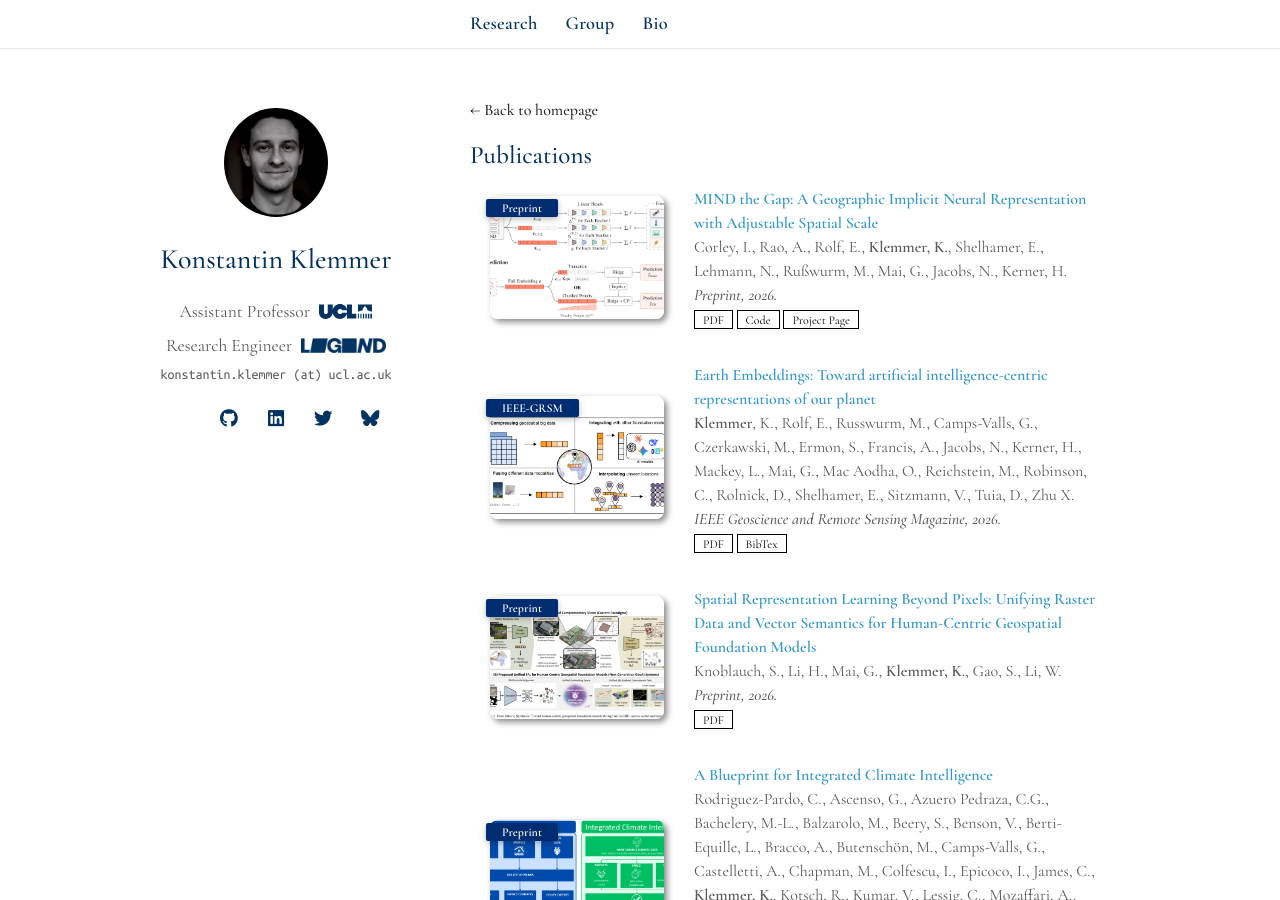
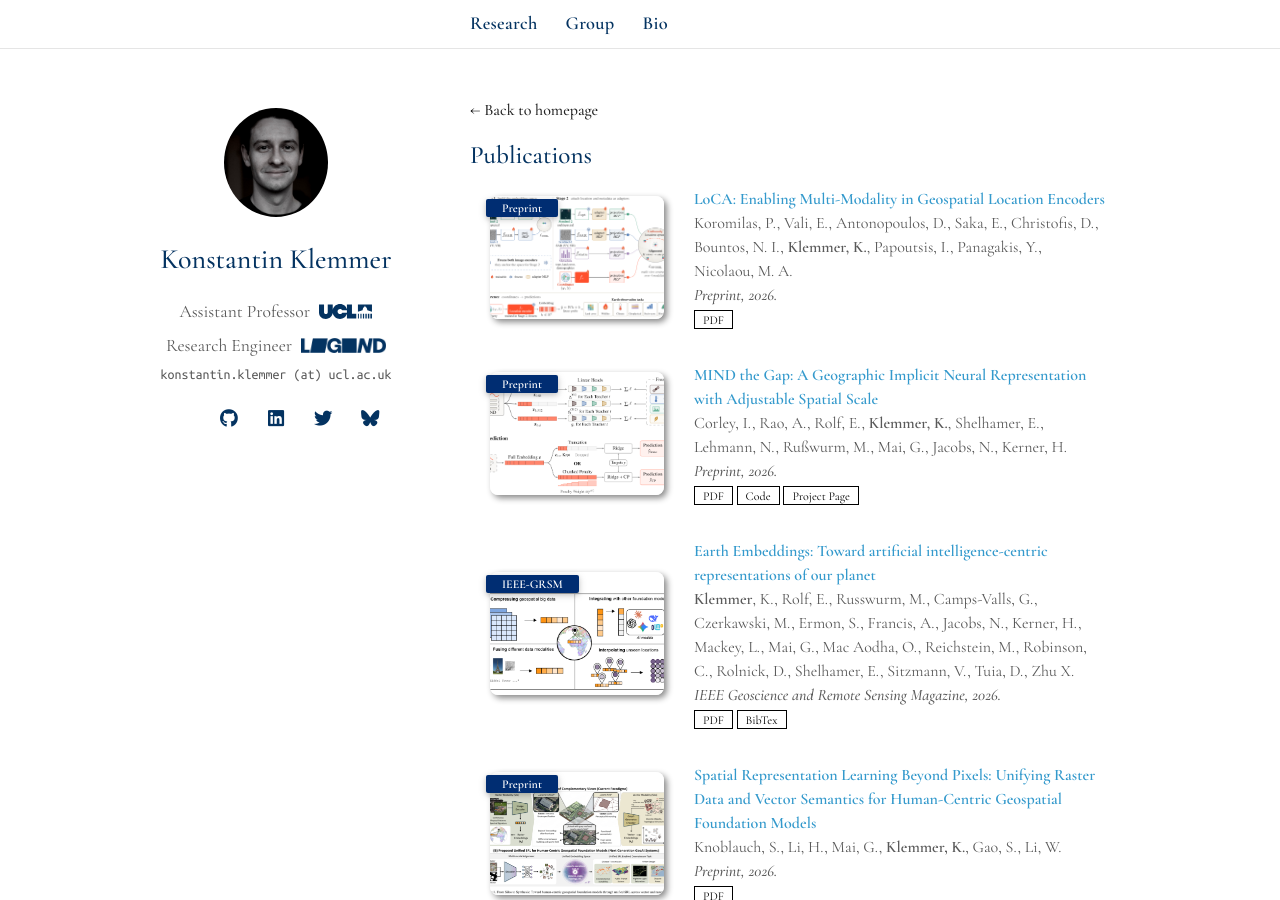
Before and after one commit to konstantinklemmer/konstantinklemmer.github.io, a Jekyll site: the page built from publications.md, in a window 1280 px wide and 900 px high. Built offline with Jekyll 4.4.1, drawn with Linux system fonts in a browser that asks for light colours; a style sheet for code colours, icons or effects is not loaded.

Commit message:
docs(content): add LoCA preprint to publications and news
Co-Authored-By: Claude Opus 5.5 <noreply@anthropic.com>

```diff
--- a/_data/news.yml
+++ b/_data/news.yml
@@ -1,4 +1,8 @@
 items:
+
+  - date: "23/10/2026"
+    text: >-
+      New <a href="https://arxiv.org/abs/2610.32894">preprint</a> out introducing LoCA, a two-stage approach that brings multi-modality (Sentinel-1, Sentinel-2 and tabular metadata) to geospatial location encoders.
 
   - date: "24/09/2026"
     text: >-
--- a/_data/publications.yml
+++ b/_data/publications.yml
@@ -1,4 +1,12 @@
 main:
+
+  - title: "LoCA: Enabling Multi-Modality in Geospatial Location Encoders"
+    authors: Koromilas, P., Vali, E., Antonopoulos, D., Saka, E., Christofis, D., Bountos, N. I., <b>Klemmer, K.</b>, Papoutsis, I., Panagakis, Y., Nicolaou, M. A.
+    conference_short: Preprint
+    conference: Preprint, 2026.
+    pdf: https://arxiv.org/abs/2610.32894
+    #bibtex: TODO
+    image: ./assets/img/pub/arxiv26f.png
 
   - title: "MIND the Gap: A Geographic Implicit Neural Representation with Adjustable Spatial Scale"
     authors: Corley, I., Rao, A., Rolf, E., <b>Klemmer, K.</b>, Shelhamer, E., Lehmann, N., Rußwurm, M., Mai, G., Jacobs, N., Kerner, H.
```
Also changed, not shown: assets/img/pub/arxiv26f.png (added).
